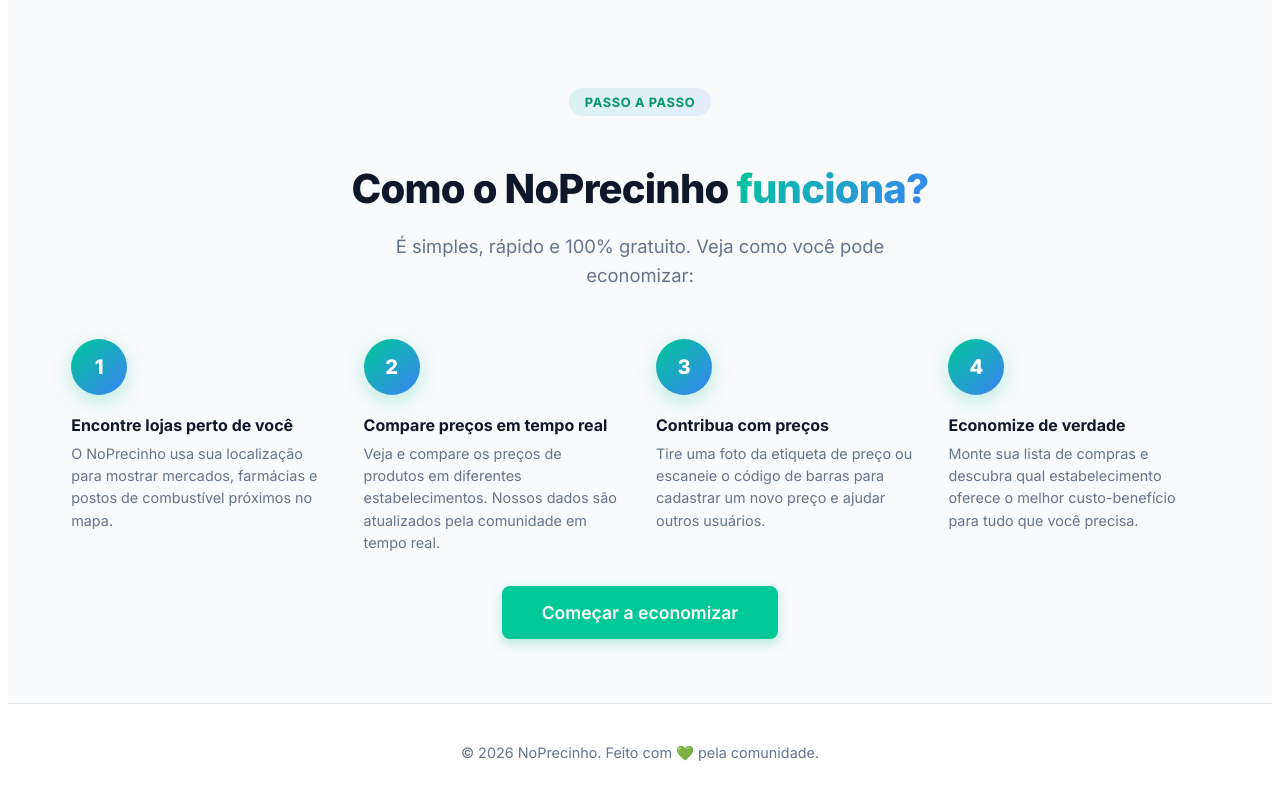
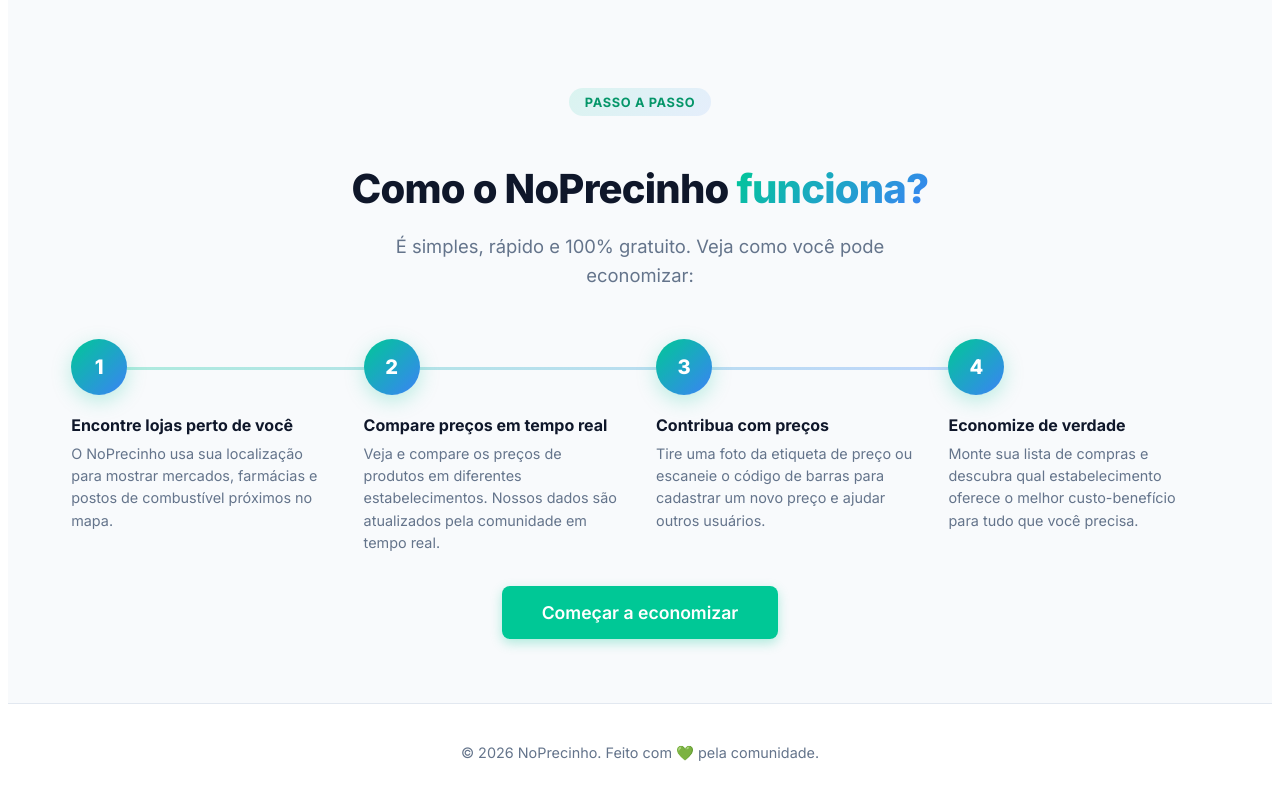
Before and after one commit to Appraises/noprecinho, a website built with Vite: page index.html in a window 1280 px wide. Shown: the part 2401-3201 px from the top of the page. Built offline with nearby package versions, Linux system fonts and the light colour scheme; no server answers.

Commit message:
linha do timeline agora para no step 4

```diff
--- a/src/css/landing.css
+++ b/src/css/landing.css
@@ -664,6 +664,20 @@
     gap: 2rem;
     margin-top: 2rem;
     text-align: left;
+    position: relative;
+}
+
+/* Connector line — stops at center of last step */
+.steps-timeline::before {
+    content: '';
+    position: absolute;
+    top: 28px;
+    left: 28px;
+    right: calc(25% - 28px);
+    height: 3px;
+    background: linear-gradient(90deg, var(--l-primary), var(--l-accent));
+    border-radius: 2px;
+    opacity: 0.3;
 }
 
 .step-item {
@@ -781,6 +795,10 @@
         gap: 1.5rem;
     }
 
+    .steps-timeline::before {
+        display: none;
+    }
+
     .step-item {
         display: flex;
         gap: 1.25rem;
```
